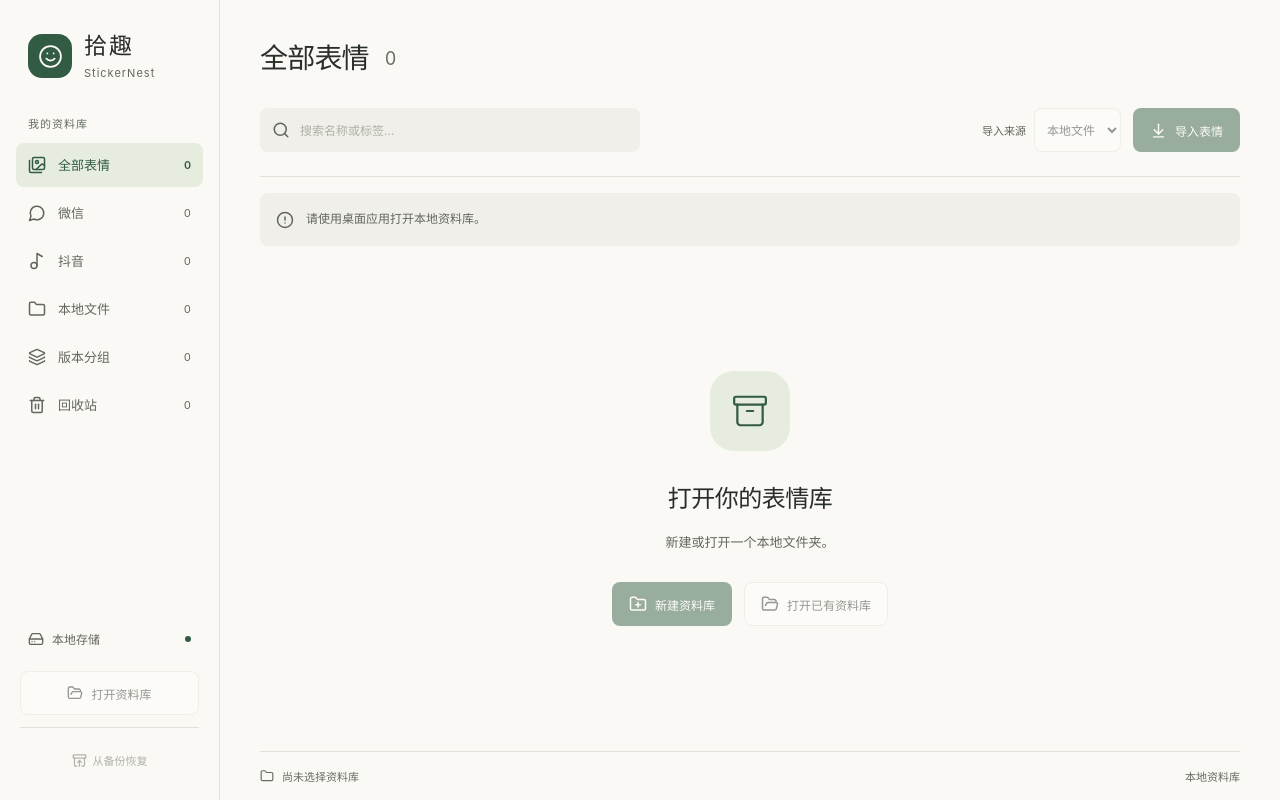
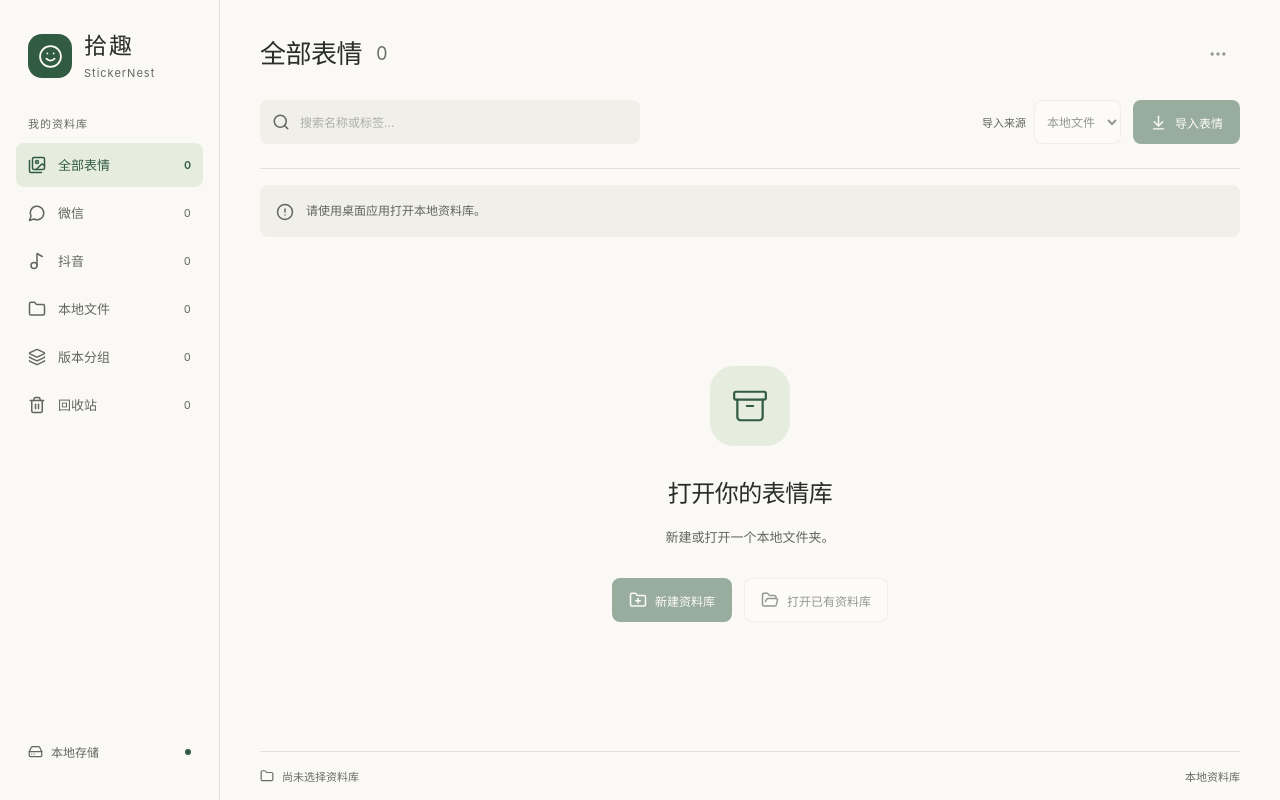
Before and after one commit to b1mango/StickerNest, a React (Vite) app: page / in a window 1280 px wide. Built offline with nearby package versions, Linux system fonts and the light colour scheme.

Commit message:
feat: stage 1 layout overhaul (page header, library menu, slim sidebar, calm tokens)

```diff
--- a/src/App.tsx
+++ b/src/App.tsx
@@ -1,5 +1,5 @@
 import { Fragment, useEffect, useMemo, useRef, useState } from 'react';
-import { Archive, ArchiveRestore, ArrowDownToLine, CheckCircle2, ChevronLeft, ChevronRight, CircleAlert, Copy, Folder, FolderOpen, FolderPlus, HardDrive, HardDriveDownload, Images, Layers, LoaderCircle, MessageCircle, Music2, Search, Smile, Trash2, X } from 'lucide-react';
+import { Archive, ArrowDownToLine, CheckCircle2, ChevronLeft, ChevronRight, CircleAlert, Copy, Ellipsis, Folder, FolderOpen, FolderPlus, HardDrive, Images, Layers, LoaderCircle, MessageCircle, Music2, Search, Smile, Trash2, X } from 'lucide-react';
 import { chooseLibrary, currentLibrary, imageUrl, importImages, isDesktop, getManagement, saveMetadata, importProvenance, setTrash, backupLibrary, restoreBackup, openLibraryPath, scanDuplicates, disbandGroup, ignorePair, exportAssets, saveGroupMetadata, batchRename, batchLabels } from './api';
 import { SOURCE_LABELS, formatBytes, type ExportSummary, type ImportReport, type ScanReport, type Snapshot, type Sticker, type ManagementSnapshot, type AssetMetadata } from './types';
 import { StickerDetail } from './components/StickerDetail';
@@ -8,6 +8,7 @@ import { ManagementPanel } from './components/ManagementPanel';
 import { DuplicateReview } from './components/DuplicateReview';
 import { BatchPanel } from './components/BatchPanel';
 import { CollectDialog } from './components/CollectDialog';
+import { LibraryMenu } from './components/LibraryMenu';
 import { WeChatImportDialog } from './components/WeChatImportDialog';
 import './styles.css';
 
@@ -86,6 +87,7 @@ export default function App() {
   const [showBatch, setShowBatch] = useState(false);
   const [includeVersions, setIncludeVersions] = useState(false);
   const [showCollect, setShowCollect] = useState(false);
+  const [showMenu, setShowMenu] = useState(false);
   const [showWechat, setShowWechat] = useState(false);
   const locked = useRef(false);
 
@@ -332,22 +334,19 @@ export default function App() {
         <p className="nav-caption">我的资料库</p>
         <nav>{navigation.map(({ id, label, icon: Icon }) => <button key={id} className={`nav-item ${source === id ? 'selected' : ''}`} aria-current={source === id ? 'page' : undefined} onClick={() => { setSource(id); setPage(1); }}><Icon size={18} /><span>{label}</span><span className="count">{counts[id]}</span></button>)}</nav>
         <div className="sidebar-bottom">
-          <div className="local-indicator"><HardDrive size={16} /><span>本地存储</span><span className="status-dot" /></div>
-          <div className="sidebar-actions">
-            <button className="button secondary full-width" disabled={disabled} onClick={() => openLibrary(false)}><FolderOpen size={16} />打开资料库</button>
-            {library ? <button className="button secondary full-width" disabled={disabled} onClick={() => setShowCollect(true)}><Music2 size={16} />采集抖音收藏</button> : null}
-            {library ? <button className="button secondary full-width" disabled={disabled} onClick={() => setShowWechat(true)}><MessageCircle size={16} />导入微信清单</button> : null}
-            {library ? <button className="button secondary full-width" disabled={disabled} onClick={backupCurrentLibrary}><HardDriveDownload size={16} />备份资料库</button> : null}
-          </div>
-          <div className="sidebar-links">
-            {library ? <button className="text-button slim" disabled={disabled} onClick={() => openLibrary(true)}>新建资料库</button> : null}
-            <button className="text-button slim" disabled={disabled} onClick={restoreFromBackup}><ArchiveRestore size={15} />从备份恢复</button>
-          </div>
+          <div className="local-indicator"><HardDrive size={15} /><span>本地存储</span><span className="status-dot" /></div>
+          {library ? <p className="sidebar-note" title={library.root}>{library.root.split('/').slice(-2).join('/')}</p> : null}
         </div>
       </aside>
 
       <main className="workspace" aria-busy={!!busy}>
-        <header className="page-header"><h1>{heading}<span className="heading-count">{counts[source]}</span></h1></header>
+        <header className="page-header">
+          <h1>{heading}<span className="heading-count">{counts[source]}</span></h1>
+          <div className="page-actions">
+            <button className="icon-button" aria-label="库动作" aria-haspopup="menu" disabled={disabled} onClick={() => setShowMenu(open => !open)}><Ellipsis size={20} /></button>
+            {showMenu ? <LibraryMenu disabled={disabled} onOpen={() => openLibrary(false)} onCreate={() => openLibrary(true)} onBackup={backupCurrentLibrary} onRestore={restoreFromBackup} onCollectDouyin={() => setShowCollect(true)} onImportWechat={() => setShowWechat(true)} onClose={() => setShowMenu(false)} /> : null}
+          </div>
+        </header>
         <div className="toolbar">
           <label className="search-field"><Search size={18} /><input type="search" placeholder="搜索名称或标签…" aria-label="搜索名称或标签" value={query} onChange={event => { setQuery(event.target.value); setPage(1); }} disabled={!library} /></label>
           <div className="import-controls"><label className="source-select"><span>导入来源</span><select aria-label="导入来源" value={importSource} onChange={event => setImportSource(event.target.value)} disabled={disabled || !library}>{Object.entries(SOURCE_LABELS).map(([value, label]) => <option value={value} key={value}>{label}</option>)}</select></label><button className="button primary" onClick={importFiles} disabled={disabled || !library}><ArrowDownToLine size={17} />导入表情</button></div>
--- /dev/null
+++ b/src/components/LibraryMenu.tsx
@@ -0,0 +1,49 @@
+import { useEffect, useRef } from 'react';
+import { ArchiveRestore, FolderOpen, FolderPlus, HardDriveDownload, MessageCircle, Music2 } from 'lucide-react';
+
+export function LibraryMenu({ disabled, onOpen, onCreate, onBackup, onRestore, onCollectDouyin, onImportWechat, onClose }: {
+  disabled: boolean;
+  onOpen: () => void;
+  onCreate: () => void;
+  onBackup: () => void;
+  onRestore: () => void;
+  onCollectDouyin: () => void;
+  onImportWechat: () => void;
+  onClose: () => void;
+}) {
+  const root = useRef<HTMLDivElement>(null);
+  useEffect(() => {
+    const handle = (event: MouseEvent | KeyboardEvent) => {
+      if (event instanceof KeyboardEvent && event.key !== 'Escape') return;
+      if (event instanceof MouseEvent && root.current?.contains(event.target as Node)) return;
+      onClose();
+    };
+    document.addEventListener('mousedown', handle as EventListener);
+    document.addEventListener('keydown', handle as EventListener);
+    return () => {
+      document.removeEventListener('mousedown', handle as EventListener);
+      document.removeEventListener('keydown', handle as EventListener);
+    };
+  }, [onClose]);
+  const item = (icon: React.ReactNode, label: string, hint: string, onClick: () => void, key: string) => (
+    <button key={key} className="menu-item" disabled={disabled} onClick={() => { onClick(); onClose(); }}>
+      {icon}
+      <span className="menu-item-text">
+        <strong>{label}</strong>
+        <span className="menu-item-hint">{hint}</span>
+      </span>
+    </button>
+  );
+  return (
+    <div className="library-menu" ref={root} role="menu" aria-label="库动作">
+      {item(<FolderOpen size={16} />, '打开资料库', '选择已有的 StickerNest 资料库', onOpen, 'open')}
+      {item(<FolderPlus size={16} />, '新建资料库', '在本地新建一个空的资料库', onCreate, 'create')}
+      <div className="menu-sep" role="separator" />
+      {item(<Music2 size={16} />, '采集抖音收藏', '从网页登录的抖音把收藏表情收进来', onCollectDouyin, 'douyin')}
+      {item(<MessageCircle size={16} />, '导入微信清单', '本机直接获取或使用 Windows 导出的清单', onImportWechat, 'wechat')}
+      <div className="menu-sep" role="separator" />
+      {item(<HardDriveDownload size={16} />, '备份这个库', '写一份带清单校验的完整备份', onBackup, 'backup')}
+      {item(<ArchiveRestore size={16} />, '从备份恢复', '恢复到新位置并打开', onRestore, 'restore')}
+    </div>
+  );
+}
--- a/src/styles.css
+++ b/src/styles.css
@@ -23,6 +23,16 @@
   --radius-control: 8px;
   --radius-card: 12px;
   --radius-dialog: 20px;
+  --elev-1: 0 0 0 1px rgba(15, 26, 18, .05), 0 1px 2px -1px rgba(15, 26, 18, .06), 0 3px 8px rgba(15, 26, 18, .05);
+  --elev-2: 0 0 0 1px rgba(15, 26, 18, .06), 0 2px 3px -1px rgba(15, 26, 18, .07), 0 8px 18px rgba(15, 26, 18, .08);
+  --elev-sheet: 0 1px 2px rgba(15, 26, 18, .05), 0 12px 28px rgba(15, 26, 18, .09), 0 0 0 1px rgba(15, 26, 18, .05);
+  --ease-out: cubic-bezier(.23, 1, .32, 1);
+  --dur-fast: 120ms;
+  --dur-med: 200ms;
+}
+
+@media (prefers-reduced-motion: reduce) {
+  *, *::before, *::after { transition-duration: 0.01ms !important; animation-duration: 0.01ms !important; }
 }
 * { box-sizing: border-box; }
 body { margin: 0; min-width: 360px; }
@@ -47,14 +57,16 @@ button { color: inherit; }
 .nav-item:hover { background: var(--paper-inset); }
 .nav-item.selected { background: var(--forest-wash); color: var(--forest); font-weight: 600; }
 .count { margin-left: auto; font-size: 11px; font-variant-numeric: tabular-nums; }
-.sidebar-bottom { margin-top: auto; padding: 28px 4px 0; }
-.local-indicator { display: flex; align-items: center; gap: 8px; font-size: 12px; color: var(--ink-secondary); padding: 0 8px; margin-bottom: 24px; }
+.sidebar-bottom { margin-top: auto; padding: 24px 4px 0; }
+.local-indicator { display: flex; align-items: center; gap: 8px; font-size: 12px; color: var(--ink-secondary); padding: 0 8px; margin-bottom: 20px; }
+.sidebar-note { font-size: 10px; color: var(--ink-muted); padding: 0 8px; overflow: hidden; text-overflow: ellipsis; white-space: nowrap; }
 .status-dot { width: 6px; height: 6px; border-radius: 50%; background: var(--forest); margin-left: auto; }
 .sidebar-bottom > p { font-size: 11px; color: var(--ink-muted); margin: 8px 8px 20px; }
-.workspace { min-width: 0; display: flex; flex-direction: column; padding: 40px 40px 0; overflow-y: auto; }
-.page-header { display: flex; align-items: center; justify-content: space-between; gap: 16px; margin-bottom: 32px; }
+.workspace { min-width: 0; display: flex; flex-direction: column; padding: 32px 40px 0; overflow-y: auto; }
+.page-header { display: flex; align-items: center; justify-content: space-between; gap: 16px; margin-bottom: 24px; }
+.page-actions { position: relative; }
 .eyebrow { display: block; color: var(--ink-secondary); font-size: 11px; letter-spacing: 1.5px; margin-bottom: 12px; }
-h1 { display: flex; align-items: center; gap: 16px; font-size: 28px; font-weight: 620; letter-spacing: -.8px; line-height: 1.3; }
+h1 { display: flex; align-items: center; gap: 14px; font-size: 26px; font-weight: 650; letter-spacing: -.5px; line-height: 1.3; }
 .heading-count { color: var(--ink-muted); font-size: 18px; font-weight: 400; font-variant-numeric: tabular-nums; letter-spacing: 0; }
 .page-header p { color: var(--ink-secondary); font-size: 12px; margin-top: 12px; }
 .local-badge { display: flex; align-items: center; gap: 6px; color: var(--ink-secondary); font-size: 11px; white-space: nowrap; }
@@ -96,8 +108,11 @@ h1 { display: flex; align-items: center; gap: 16px; font-size: 28px; font-weight
 .collection-caption { display: flex; justify-content: space-between; color: var(--ink-muted); font-size: 11px; padding: 24px 0 16px; }
 .sticker-grid { display: grid; grid-template-columns: repeat(auto-fill, minmax(152px, 1fr)); gap: 24px 20px; }
 .sticker-cell { position: relative; min-width: 0; }
-.sticker-card { min-width: 0; width: 100%; display: block; border: 0; padding: 0; background: none; text-align: left; border-radius: var(--radius-card); }
-.sticker-image { position: relative; aspect-ratio: 1; padding: 20px; display: flex; align-items: center; justify-content: center; background: var(--paper-raised); border: 1px solid var(--rule); border-radius: var(--radius-card); overflow: hidden; }
+.sticker-card { min-width: 0; width: 100%; display: block; border: 0; padding: 0; background: none; text-align: left; border-radius: var(--radius-card); transition: transform var(--dur-med) var(--ease-out), box-shadow var(--dur-med) var(--ease-out); }
+.sticker-card:hover { transform: translateY(-2px); }
+.sticker-card:hover .sticker-image { box-shadow: var(--elev-1); }
+.sticker-card:active:not(:disabled) { transform: translateY(0) scale(.99); }
+.sticker-image { position: relative; aspect-ratio: 1; padding: 16px; display: flex; align-items: center; justify-content: center; background: var(--paper-raised); border: 1px solid var(--rule); border-radius: var(--radius-card); overflow: hidden; transition: border-color var(--dur-fast) var(--ease-out), background-color var(--dur-fast) var(--ease-out), box-shadow var(--dur-med) var(--ease-out); }
 .sticker-card:hover .sticker-image { border-color: var(--rule-strong); }
 .sticker-image img { display: block; width: 100%; height: 100%; object-fit: contain; }
 .format-badge { position: absolute; bottom: 8px; right: 8px; padding: 3px 6px; border-radius: 4px; font-size: 10px; font-weight: 600; background: var(--paper); border: 1px solid var(--rule); color: var(--ink-secondary); }
@@ -239,6 +254,15 @@ h1 { display: flex; align-items: center; gap: 16px; font-size: 28px; font-weight
 .pair-card.missing { color: var(--danger); font-size: 12px; }
 .pair-caption { font-size: 11px; max-width: 100%; overflow: hidden; text-overflow: ellipsis; white-space: nowrap; }
 .pair-meta { font-size: 10px; color: var(--ink-muted); }
+.library-menu { position: absolute; top: calc(100% + 8px); right: 0; z-index: 40; width: 300px; display: grid; gap: 2px; padding: 8px; background: var(--paper-raised); border-radius: var(--radius-card); box-shadow: var(--elev-sheet); transform-origin: top right; animation: menu-in var(--dur-med) var(--ease-out); }
+@keyframes menu-in { from { opacity: 0; transform: scale(.96); } to { opacity: 1; transform: scale(1); } }
+.menu-item { display: flex; gap: 12px; align-items: flex-start; width: 100%; min-height: 44px; padding: 10px 12px; background: transparent; border: 0; border-radius: var(--radius-control); text-align: left; color: var(--ink); }
+.menu-item:hover:not(:disabled) { background: var(--paper-inset); }
+.menu-item-text { display: grid; min-width: 0; }
+.menu-item-text strong { font-size: 12px; font-weight: 550; }
+.menu-item-hint { font-size: 10px; color: var(--ink-muted); line-height: 1.5; overflow-wrap: anywhere; }
+.menu-sep { height: 1px; background: var(--rule); margin: 6px 4px; }
+
 .grid-actions { display: inline-flex; gap: 4px; align-items: center; margin-left: auto; }
 .grid-actions .text-button { min-height: 36px; padding: 0 10px; display: inline-flex; gap: 6px; align-items: center; border-radius: var(--radius-control); color: var(--ink-secondary); }
 .grid-actions .text-button:hover:not(:disabled) { color: var(--ink); }
```
